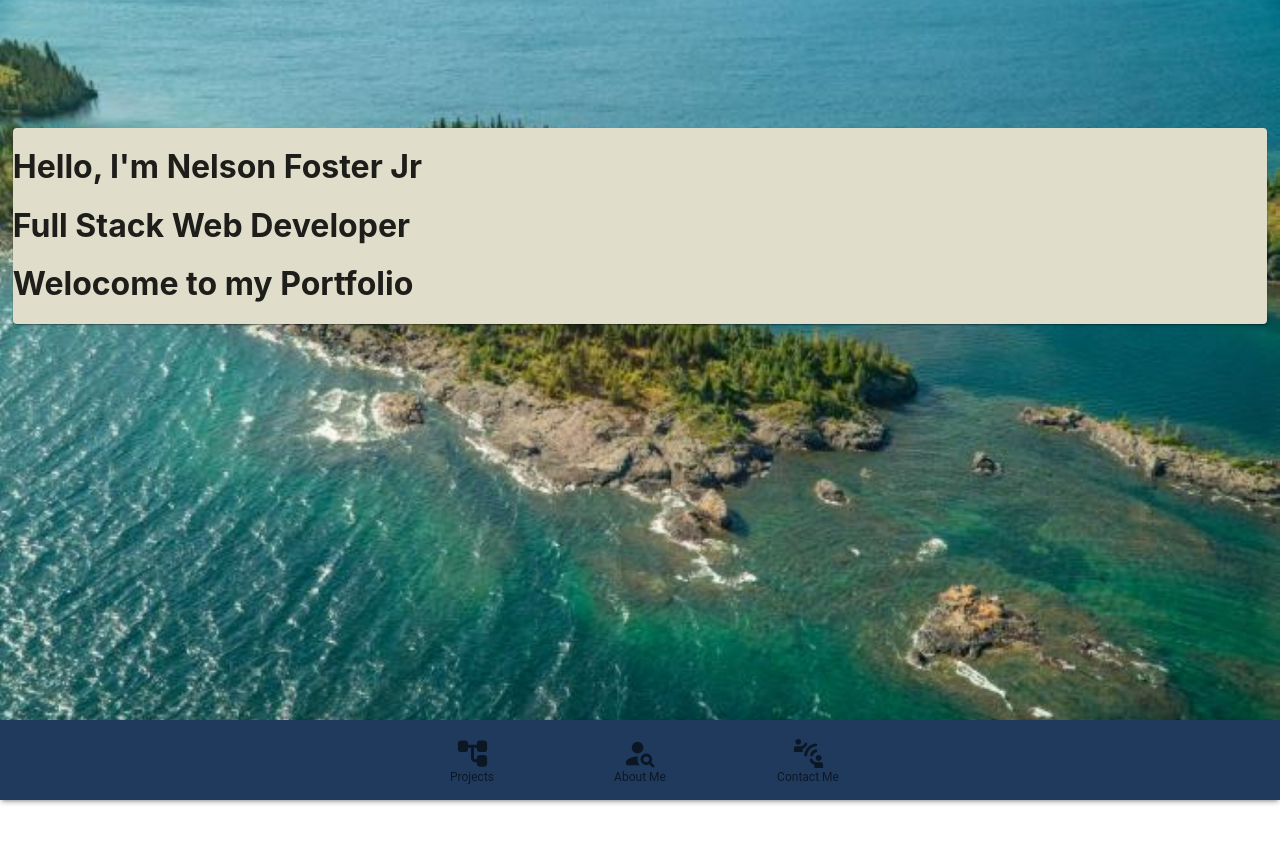
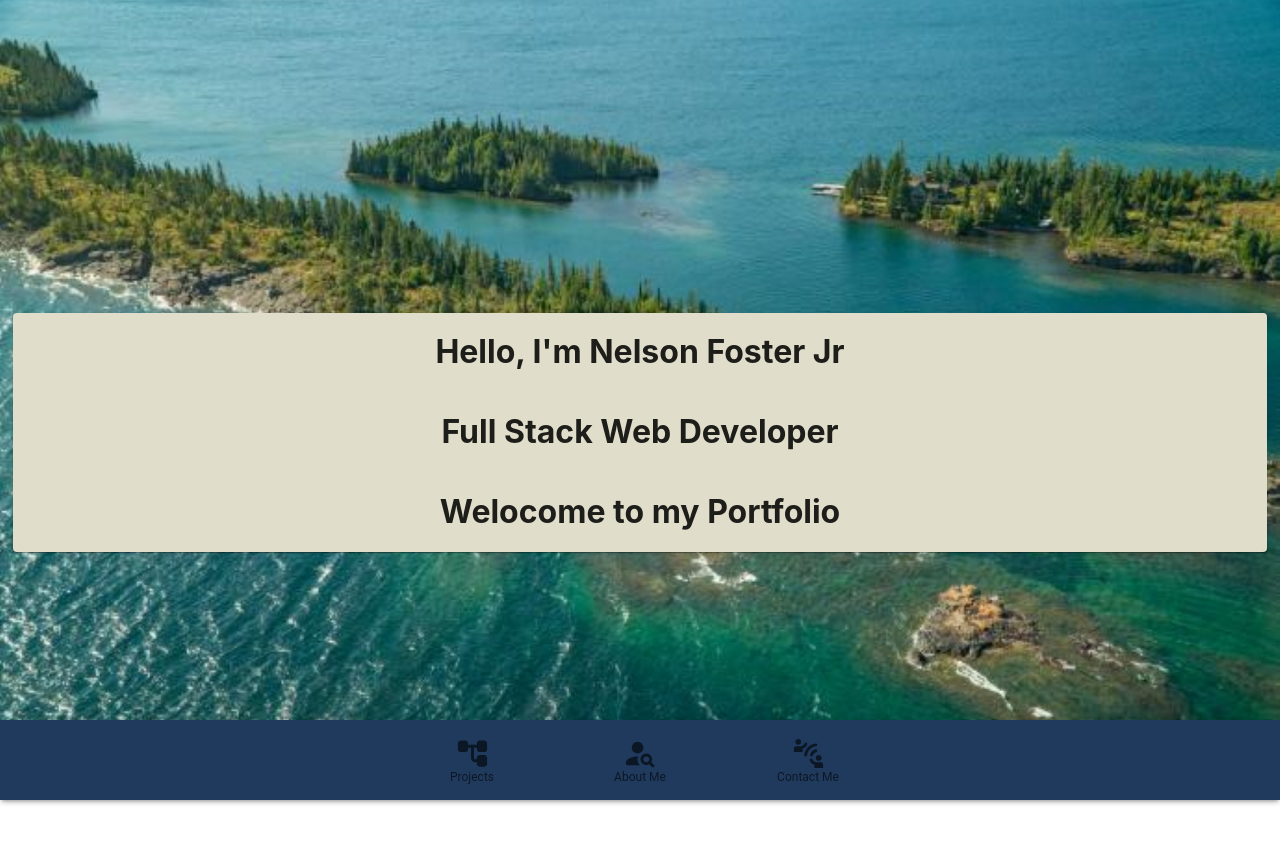
Before and after one commit to MoxUFO/Mox-file, a React (Create React App) app in the folder mox_portfolio/: page / in a window 1280 px wide. Shown: the top 844 px of the page. Before the commit the page ends 800 px from the top, so only its background shows below. Built offline with nearby package versions, Linux system fonts and the light colour scheme.

Commit message:
intro displays in generic design

```diff
--- a/mox_portfolio/src/App.css
+++ b/mox_portfolio/src/App.css
@@ -4,6 +4,6 @@ height: 100vh;
 background: url('./assests/images/super.jpg');
 background-size: cover;
 background-position: center;
-
+background-attachment: fixed;
 
 }
--- a/mox_portfolio/src/assests/css/Intro.css
+++ b/mox_portfolio/src/assests/css/Intro.css
@@ -1,24 +1,39 @@
 .intro{
+    width: 100%;
+    height: 865px;
     display: flex;
-    justify-content: center;
-    height: 100%;
-    width: 100%;
+    align-items: center;
 
 }
 
 .intro-card{
-    margin-top: 10%;
+    margin: auto;
     width: 98%;
-    height: 50%;
     background-color: #E1DDCB !important;
 }
 
-@media screen and (max-width: 480px) {
+.card-content{
+    display: flex;
+    flex-direction: column;
+    align-items: center;
+}
+
+@media (max-width: 480px) {
     .intro-card{
         margin-top: 5%;
         width: 90%;
-
         background-color: #E1DDCB !important;
     }
 
 }
+
+@media (min-width: 1200px) and (max-width: 1919px) {
+
+    .intro{
+        width: 100%;
+        height: 865px;
+        display: flex;
+        align-items: center;
+
+    }
+}
--- a/mox_portfolio/src/components/Intro.js
+++ b/mox_portfolio/src/components/Intro.js
@@ -6,10 +6,13 @@ export default function Intro() {
   return (
     <div className="intro">
       <Card  className="intro-card">
+        <div className="card-content">
         <h1>Hello, I'm Nelson Foster Jr</h1>
         <h1>Full Stack Web Developer </h1>
         <h1>Welocome to my Portfolio</h1>
+        </div>
       </Card>
+
     </div>
   );
 }
```
